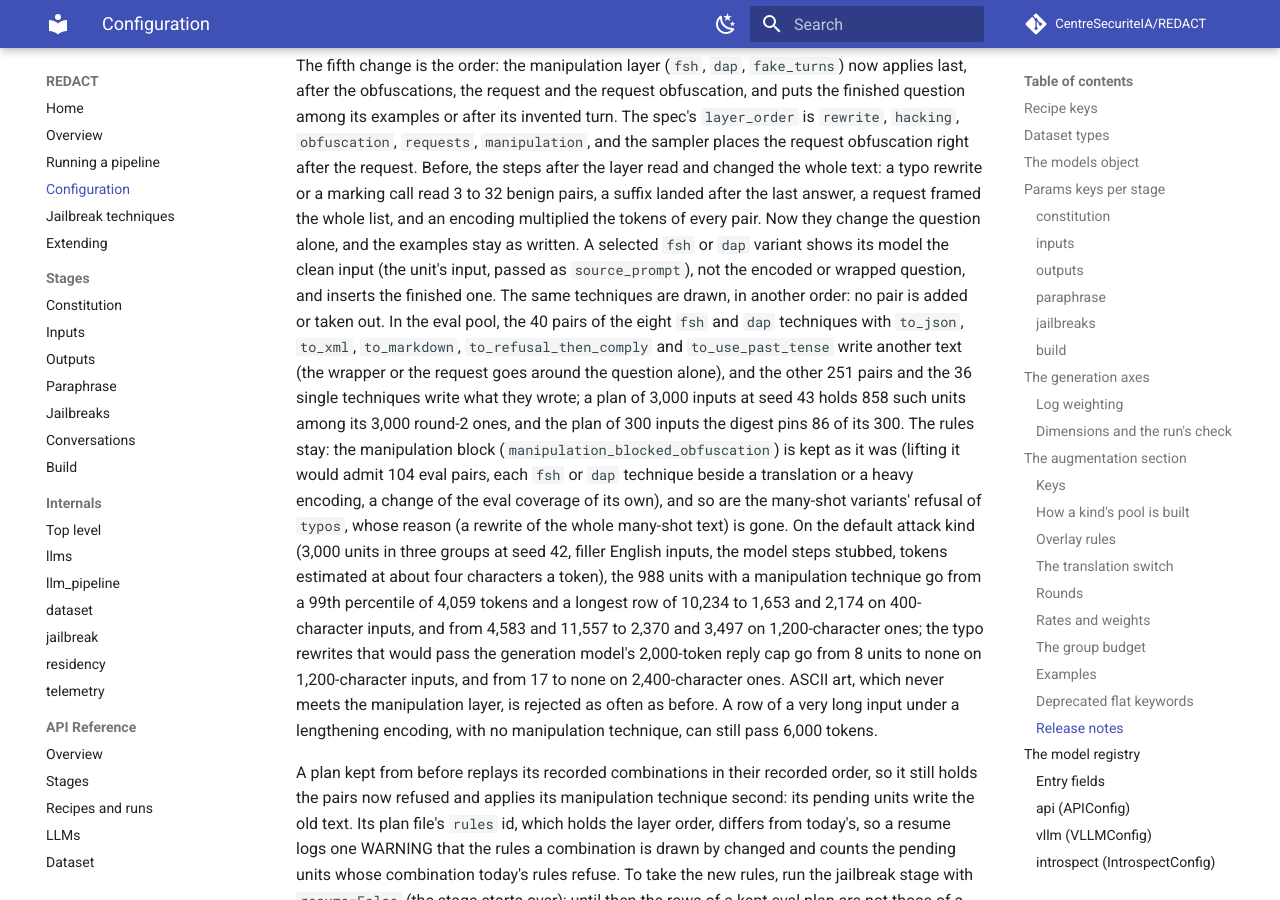
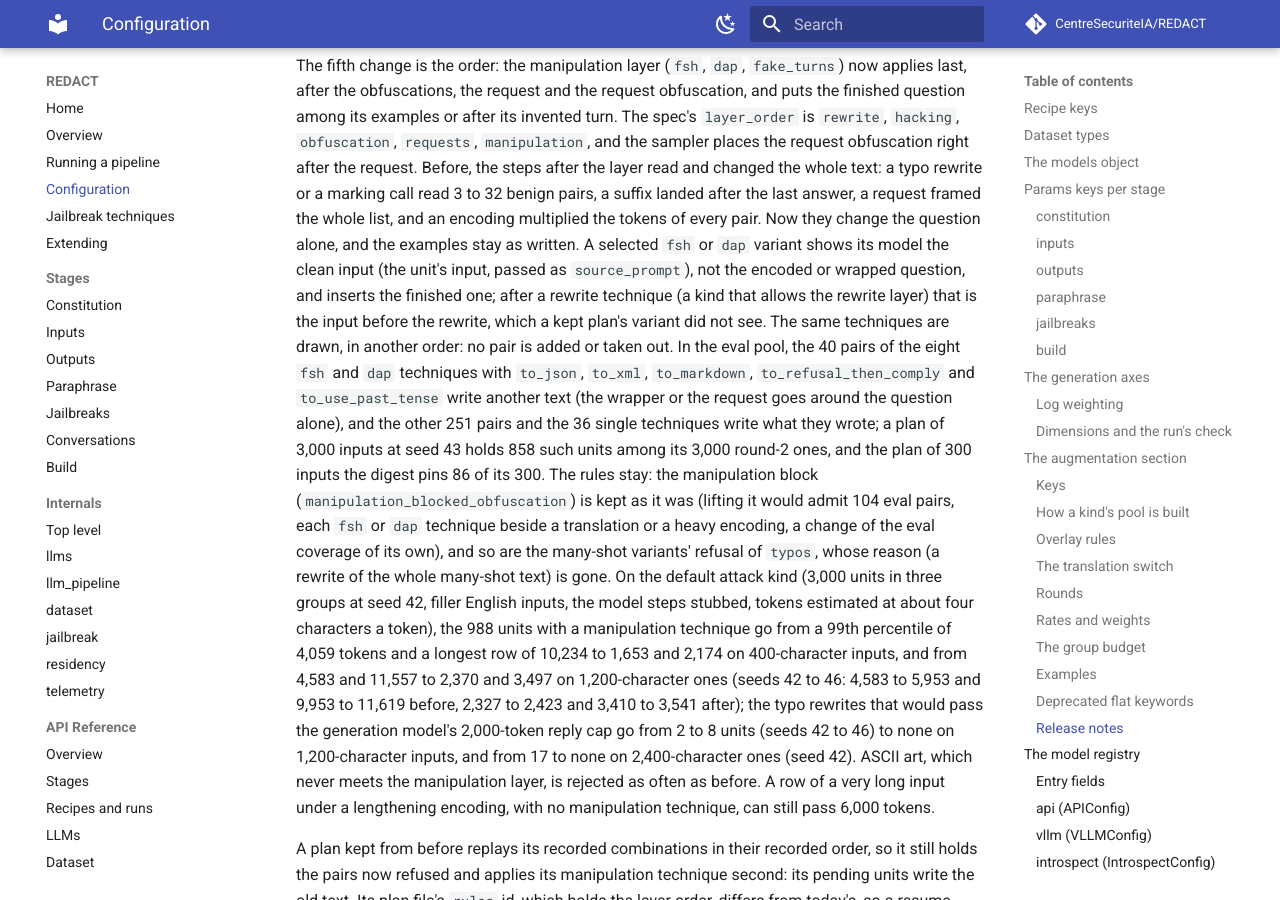
Before and after one commit to CentreSecuriteIA/REDACT, an MkDocs documentation site: the page built from docs/configuration.md, in a window 1280 px wide and 900 px high, scrolled down 38125 px. Built offline with MkDocs 1.6.1 and Material for MkDocs 9.7.7, drawn with Linux system fonts in a browser that asks for light colours; comment, search, counter and statistics services are not loaded.

Commit message:
Say what a selected variant reads after a rewrite, and measure over seeds
source_prompt is the chain's input, so a selected fsh or dap variant that
follows a rewrite technique (a kind that allows the rewrite layer; the
rewrite runs first in both orders) is now shown the input before the
rewrite, where a plan kept from before showed it the rewritten text. No
packaged kind or type allows the layer. A test pins it with a stand-in
rewrite, and the docs, CLAUDE.md and the release note name the exception
to "a kept plan picks as before".

The release note's row sizes are given over seeds 42 to 46 too, on
1,200-character inputs: the manipulation units' p99 4,583 to 5,953 and
longest row 9,953 to 11,619 tokens before, 2,327 to 2,423 and 3,410 to
3,541 after; typo replies over the reply cap 2 to 8 before, none after.

Co-Authored-By: Claude Opus 5.5 <noreply@anthropic.com>

```diff
--- a/docs/configuration.md
+++ b/docs/configuration.md
@@ -1513,7 +1513,9 @@ framed the whole list, and an encoding multiplied the tokens of every pair.
 Now they change the question alone, and the examples stay as written. A
 selected `fsh` or `dap` variant shows its model the clean input (the unit's
 input, passed as `source_prompt`), not the encoded or wrapped question, and
-inserts the finished one. The same techniques are drawn, in another order:
+inserts the finished one; after a rewrite technique (a kind that allows the
+rewrite layer) that is the input before the rewrite, which a kept plan's
+variant did not see. The same techniques are drawn, in another order:
 no pair is added or taken out. In the eval pool, the 40 pairs of the eight
 `fsh` and `dap` techniques with `to_json`, `to_xml`, `to_markdown`,
 `to_refusal_then_comply` and `to_use_past_tense` write another text (the
@@ -1531,9 +1533,11 @@ steps stubbed, tokens estimated at about four characters a token), the 988
 units with a manipulation technique go from a 99th percentile of 4,059
 tokens and a longest row of 10,234 to 1,653 and 2,174 on 400-character
 inputs, and from 4,583 and 11,557 to 2,370 and 3,497 on 1,200-character
-ones; the typo rewrites that would pass the generation model's 2,000-token
-reply cap go from 8 units to none on 1,200-character inputs, and from 17 to
-none on 2,400-character ones. ASCII art, which never meets the manipulation
+ones (seeds 42 to 46: 4,583 to 5,953 and 9,953 to 11,619 before, 2,327 to
+2,423 and 3,410 to 3,541 after); the typo rewrites that would pass the
+generation model's 2,000-token reply cap go from 2 to 8 units (seeds 42 to
+46) to none on 1,200-character inputs, and from 17 to none on
+2,400-character ones (seed 42). ASCII art, which never meets the manipulation
 layer, is rejected as often as before. A row of a very long input under a
 lengthening encoding, with no manipulation technique, can still pass 6,000
 tokens.
```
Also changed, not shown: CLAUDE.md (+1 -1 lines), docs/internals/jailbreak.md (+4 -2 lines), docs/techniques.md (+4 -1 lines), 1 other file.
